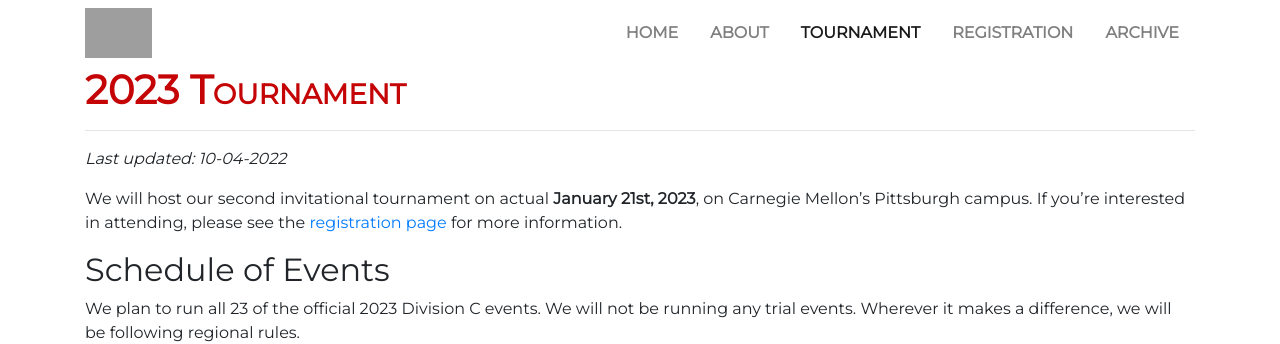
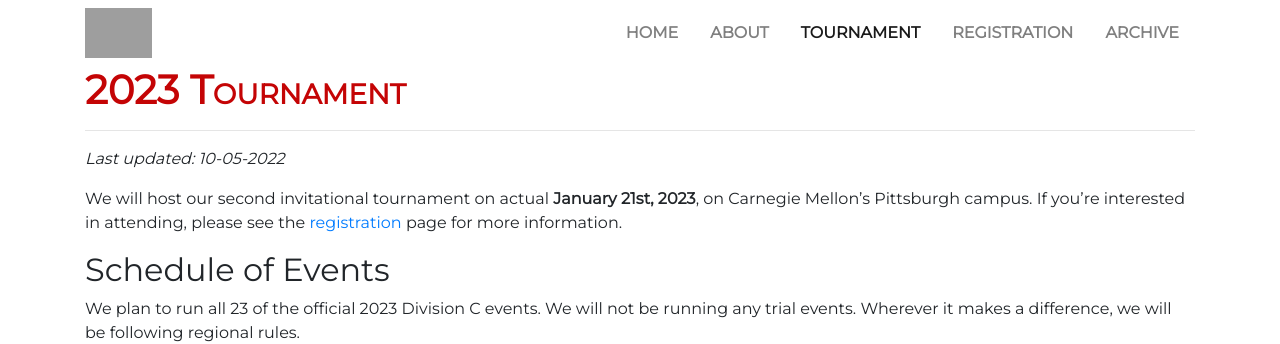
Before and after one commit to cmuscioly/cmuscioly.github.io, a Jekyll site: the page built from tournament.md, in a window 1280 px wide. Shown: the top 344 px of the page. Built offline with Jekyll 4.4.1, drawn with Linux system fonts in a browser that asks for light colours; nearby versions of some CDN libraries; grey boxes are pictures that could not be loaded.

Commit message:
final changes

```diff
--- a/tournament.md
+++ b/tournament.md
@@ -6,11 +6,11 @@ permalink: /tournament/
 
 # 2023 Tournament
 <hr>
-*Last updated: 10-04-2022*
+*Last updated: 10-05-2022*
 
 
 
-We will host our second invitational tournament on actual <b>January 21st, 2023</b>, on Carnegie Mellon's Pittsburgh campus. If you're interested in attending, please see the [registration page](https://github.com/cmuscioly/cmuscioly.github.io/blob/b17788e5ae4e5e3c03e37a9ba8fddc24c8b5bc38/registration) for more information.
+We will host our second invitational tournament on actual <b>January 21st, 2023</b>, on Carnegie Mellon's Pittsburgh campus. If you're interested in attending, please see the [registration](/registration/) page for more information.
 
 
 <!-- RESULTS BUTTON <div>
@@ -35,7 +35,7 @@ We plan to run all 23 of the official 2023 Division C events. We will not be run
 
 ## Directions
 
-Carnegie Mellon University is located at 5000 Forbes Ave, Pittsburgh, PA 15213. Click [here](https://www.google.com/maps?saddr=My+Location&daddr=Carnegie+Mellon+University) for directions.
+Carnegie Mellon University is located at 5000 Forbes Ave, Pittsburgh, PA 15213. Click [here](https://www.google.com/maps/dir//5000+Forbes+Ave,+Pittsburgh,+PA+15213/@40.4426822,-79.9479087,17z/data=!4m17!1m7!3m6!1s0x8834f331f6a625ff:0xa8563ce86d5d16fc!2s5000+Forbes+Ave,+Pittsburgh,+PA+15213!3b1!8m2!3d40.4426781!4d-79.9457254!4m8!1m0!1m5!1m1!1s0x8834f331f6a625ff:0xa8563ce86d5d16fc!2m2!1d-79.9457254!2d40.4426781!3e2) for directions.
 You can find several versions of the campus map on [CMU's website](https://www.cmu.edu/visit/maps-parking-transportation.html) to help you get around campus.
 
 
```
Also changed, not shown: registration.md (+6 -0 lines).
